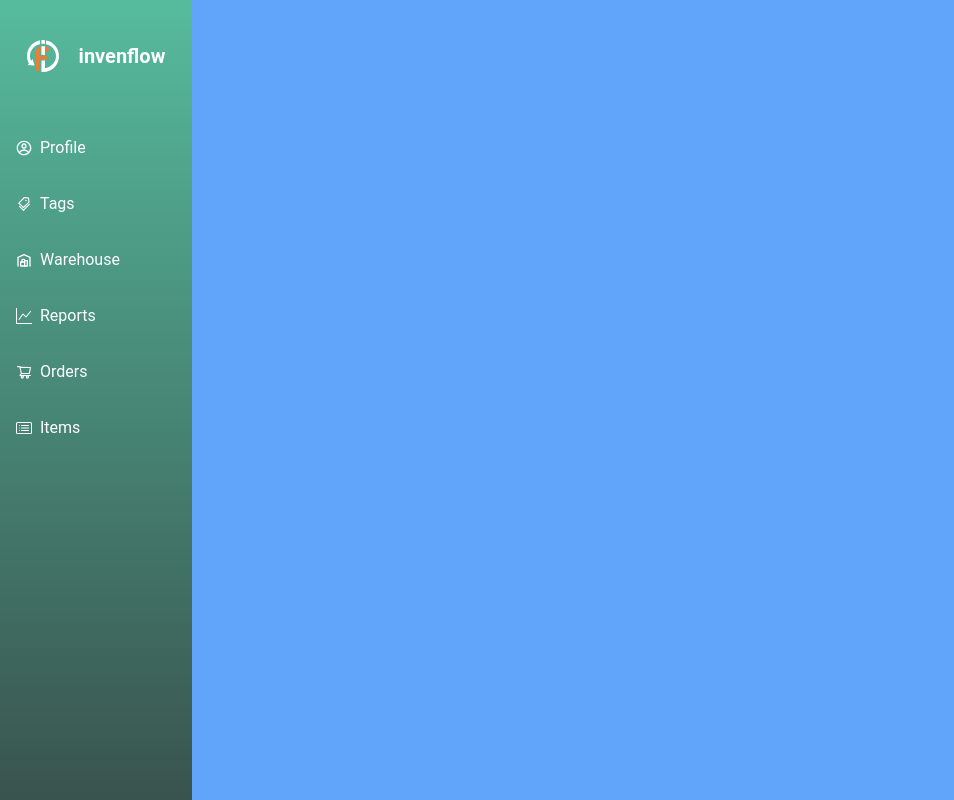
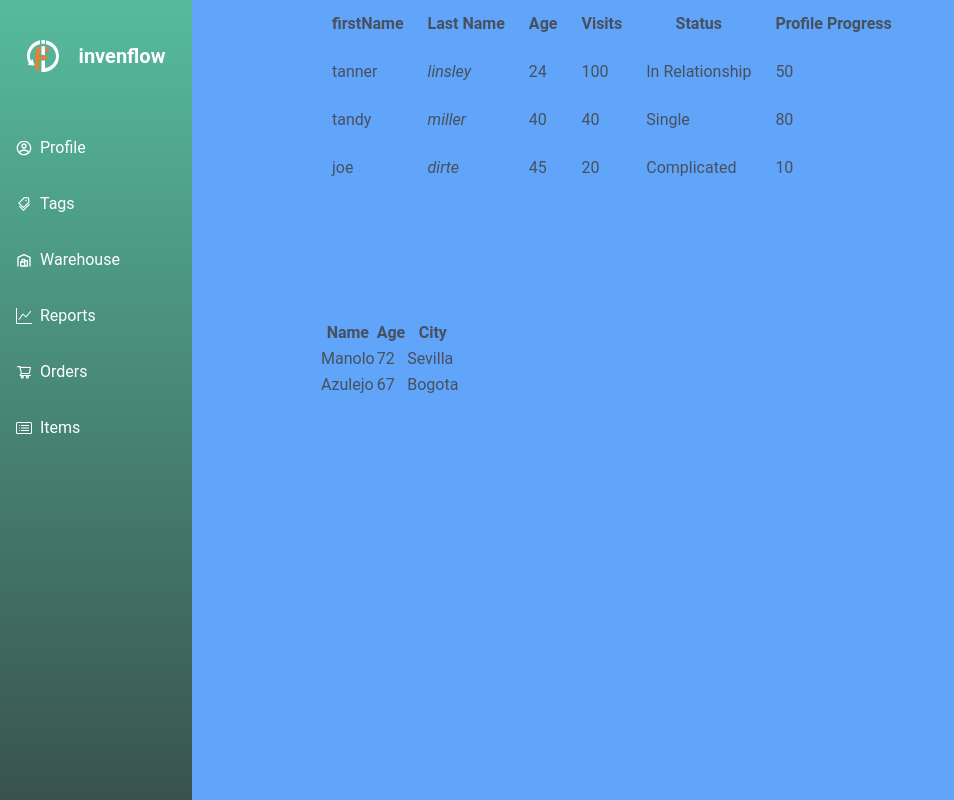
Before and after one commit to PabloWyss/ERP-Project, a React (Create React App) app in the folder frontend/: page / in a window 1280 px wide. Shown: the whole page, without its empty margins (0-954 px from the left). Built offline with nearby package versions, Linux system fonts and the light colour scheme.

Commit message:
Further testing with tables. Table is rendered.

```diff
--- a/frontend/src/Components/ListTable/ListTable.js
+++ b/frontend/src/Components/ListTable/ListTable.js
@@ -1,45 +1,139 @@
-import { createColumnHelper, getCoreRowModel, useReactTable } from "@tanstack/react-table";
-import { useMemo } from "react";
+import { createColumnHelper, flexRender, getCoreRowModel, useReactTable } from "@tanstack/react-table";
+import { useMemo, useState } from "react";
 
 function ListTable() {
-  const data = useMemo(
-    () => [
-      {
-        name: "Espadrilla Formentera Yellow",
-        supplier: "Manifactura Castellana",
-        quantity: 47,
-      },
-      {
-        name: "Poncho Multicolor",
-        supplier: "Manifactura Mexicana",
-        quantity: 12,
-      },
-    ],
-    []
-  );
+  // const data = useMemo(
+  //   () => [
+  //     {
+  //       name: "Espadrilla Formentera Yellow",
+  //       supplier: "Manifactura Castellana",
+  //       quantity: 47,
+  //     },
+  //     {
+  //       name: "Poncho Multicolor",
+  //       supplier: "Manifactura Mexicana",
+  //       quantity: 12,
+  //     },
+  //   ],
+  //   []
+  // );
 
-  //create the columns model
-  const columnHelper = createColumnHelper();
+  // //create the columns model
+  // const columnHelper = createColumnHelper();
+  // const columns = [
+  //   columnHelper.accessor("data.name", {
+  //     header: () => "Name",
+  //   }),
+  //   columnHelper.accessor("data.supplier", {
+  //     header: () => "Supplier",
+  //   }),
+  //   columnHelper.accessor("data.quantity", {
+  //     header: () => "Qty.",
+  //   }),
+  // ];
+
+  // //create the table
+  // const table = useReactTable({
+  //   data,
+  //   columns,
+  //   getCoreRowModel: getCoreRowModel(),
+  // });
+
+  const defaultData = [
+    {
+      firstName: 'tanner',
+      lastName: 'linsley',
+      age: 24,
+      visits: 100,
+      status: 'In Relationship',
+      progress: 50,
+    },
+    {
+      firstName: 'tandy',
+      lastName: 'miller',
+      age: 40,
+      visits: 40,
+      status: 'Single',
+      progress: 80,
+    },
+    {
+      firstName: 'joe',
+      lastName: 'dirte',
+      age: 45,
+      visits: 20,
+      status: 'Complicated',
+      progress: 10,
+    },
+  ]
+
+  const columnHelper = createColumnHelper()
+
   const columns = [
-    columnHelper.accessor("data.name", {
-      header: () => "Name",
+    columnHelper.accessor('firstName', {
+      cell: info => info.getValue(),
     }),
-    columnHelper.accessor("data.supplier", {
-      header: () => "Supplier",
+    columnHelper.accessor(row => row.lastName, {
+      id: 'lastName',
+      cell: info => <i>{info.getValue()}</i>,
+      header: () => <span>Last Name</span>,
     }),
-    columnHelper.accessor("data.quantity", {
-      header: () => "Qty.",
+    columnHelper.accessor('age', {
+      header: () => 'Age',
+      cell: info => info.renderValue(),
     }),
-  ];
+    columnHelper.accessor('visits', {
+      header: () => <span>Visits</span>,
+    }),
+    columnHelper.accessor('status', {
+      header: 'Status',
+    }),
+    columnHelper.accessor('progress', {
+      header: 'Profile Progress',
+    }),
+  ]
 
-  //create the table
+  const [data, setData] = useState(() => [...defaultData])
+
   const table = useReactTable({
     data,
     columns,
     getCoreRowModel: getCoreRowModel(),
-  });
-
-  return <div></div>;
+  })
+  return (
+    <div className="absolute left-80">
+      <table>
+        <thead>
+          {table.getHeaderGroups().map(headerGroup => (
+            <tr key={headerGroup.id}>
+              {headerGroup.headers.map(header => (
+                <th className="p-3" key={header.id}>
+                  {header.isPlaceholder
+                    ? null
+                    : flexRender(
+                        header.column.columnDef.header,
+                        header.getContext()
+                      )}
+                </th>
+              ))}
+            </tr>
+          ))}
+        </thead>
+        <tbody>
+          {table.getRowModel().rows.map(row => (
+            <tr key={row.id}>
+              {row.getVisibleCells().map(cell => (
+                <td className="p-3" key={cell.id}>
+                  {flexRender(cell.column.columnDef.cell, cell.getContext())}
+                </td>
+              ))}
+            </tr>
+          ))}
+        </tbody>
+      </table>
+    </div>
+  )
+  // return <div className="bg-red-600 text-center">Table
+  // </div>;
 }
 
 export default ListTable;
--- /dev/null
+++ b/frontend/src/Components/ListTable/TestTable.js
@@ -0,0 +1,77 @@
+import {
+  createColumnHelper,
+  flexRender,
+  getCoreRowModel,
+  useReactTable,
+} from "@tanstack/react-table";
+
+function TestTable() {
+  const data = [
+    {
+      name: "Manolo",
+      age: 72,
+      location: "Sevilla",
+    },
+    {
+      name: "Azulejo",
+      age: 67,
+      location: "Bogota",
+    },
+  ];
+
+  //create columns (headers)
+  const columnHelper = createColumnHelper();
+
+  const columns = [
+    columnHelper.accessor("name", { //which property of the object in "data" to access
+      header: "Name", //text to display on the header
+    }),
+    columnHelper.accessor("age", {
+      header: "Age",
+    }),
+    columnHelper.accessor("location", {
+      header: "City",
+    }),
+  ];
+
+  //create table
+  const table = useReactTable({
+    data,
+    columns,
+    getCoreRowModel: getCoreRowModel(),
+  });
+
+  return (
+    <div className="absolute left-80 top-80">
+      <table>
+        <thead> {/*create header*/}
+          {table.getHeaderGroups().map((headerGroup) => ( /*headers can be grouped, if no groups are defined, there will be just one*/
+            <tr key={headerGroup.id}> {/*one row per header group*/}
+              {headerGroup.headers.map((header) => (
+                <th key={header.id}> {/*create the header of each column*/}
+                  {flexRender( /*handles dynamic values*/
+                    header.column.columnDef.header,
+                    header.getContext()
+                  )}
+                </th>
+              ))}
+            </tr>
+          ))}
+        </thead>
+        <tbody> {/*create table body (content)*/}
+          {table.getRowModel().rows.map((row) => ( /*create rows*/
+            <tr key={row.id}>
+              {row.getVisibleCells().map((cell) => ( /*create cells*/
+                <td key={cell.id}>
+                  {flexRender(cell.column.columnDef.cell, cell.getContext())}
+                </td>
+              ))}
+            </tr>
+          ))}
+        </tbody>
+      </table>
+    </div>
+  );
+}
+
+export default TestTable;
--- a/frontend/src/Pages/Items/index.js
+++ b/frontend/src/Pages/Items/index.js
@@ -1,8 +1,13 @@
 import React from "react";
+import ListTable from "../../Components/ListTable/ListTable";
+import TestTable from "../../Components/ListTable/TestTable";
 
 function Items() {
   return (
-    <div className="h-screen w-screen bg-blue-400"></div>
+    <div className="h-screen w-screen bg-blue-400">
+      <ListTable></ListTable>
+      <TestTable></TestTable>
+    </div>
 );
 }
 
```
